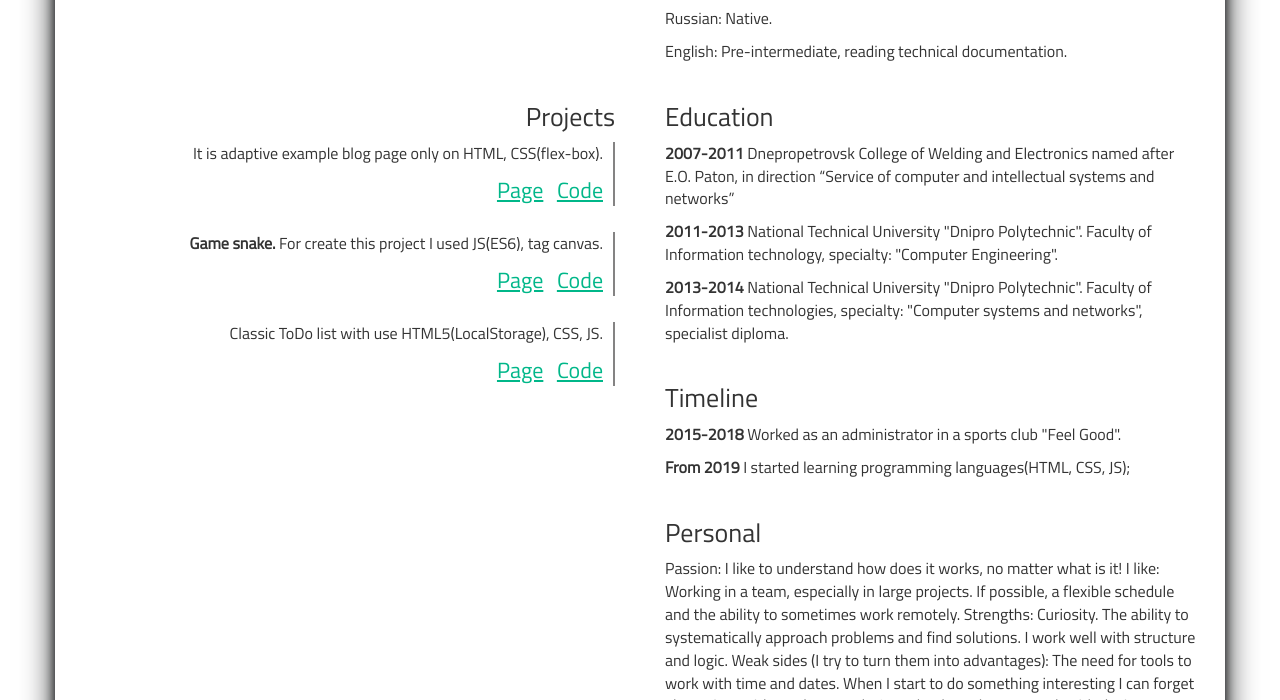
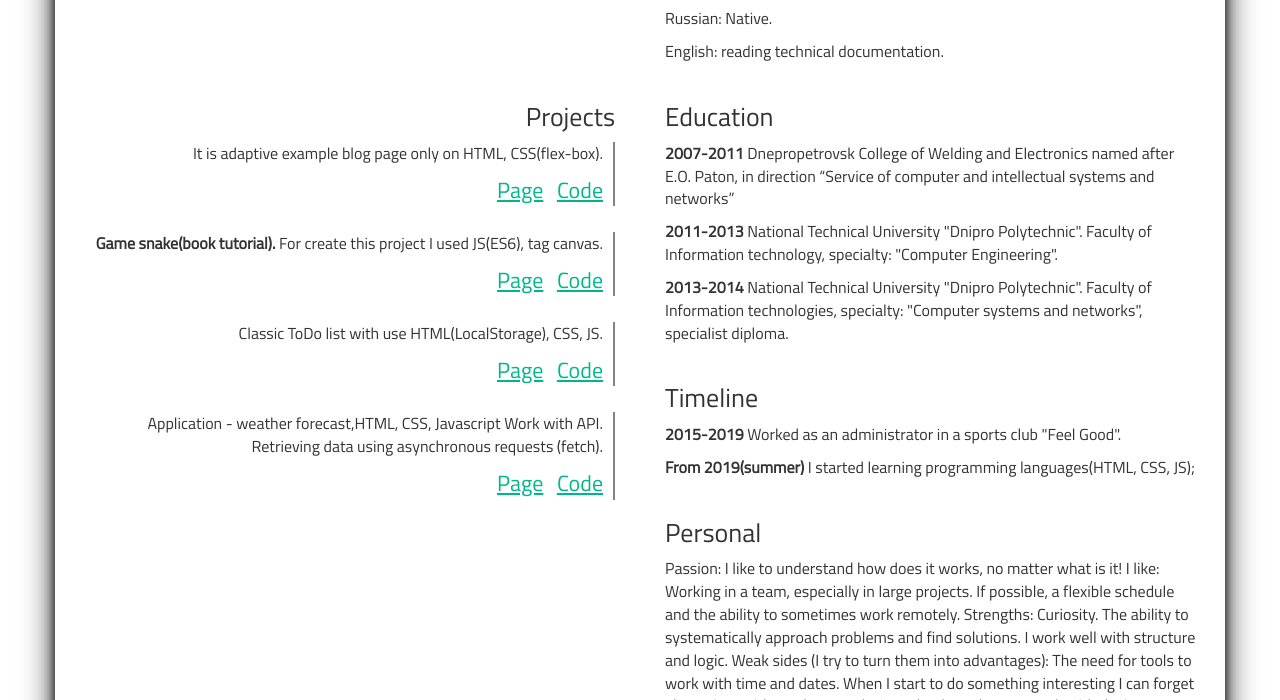
Before and after one commit to AndreyBaglai/Resume, a plain HTML site: page index.html in a window 1280 px wide. Shown: the part 571-1271 px from the top of the page. Drawn offline with Linux system fonts and the light colour scheme.

Commit message:
Add fancy-weather project

```diff
--- a/assets/css/media.css
+++ b/assets/css/media.css
@@ -1,4 +1,4 @@
-@media (max-width: 991.98px) {
+@media (max-width: 991px) {
     .header-text {
         font-size: 1em;
     }
@@ -33,3 +33,9 @@
         font-size: 0.8em;
     }
 }
+
+@media print {
+    .main-foto {
+        display: none;
+    }
+}
--- a/index.html
+++ b/index.html
@@ -48,7 +48,7 @@
                     </h2>
                     <p class="text-skills">
                         I have skills and experience in HTML / CSS (SCSS, LESS) / JS (ES6+).I also got acquainted with tools and technologies such as npm, Git, json.
-                        In my work, I used the IDE, such as Brackets, VSCode.
+                        In my work, I used the IDE, such as VSCode. Git, Github.
                     </p>
                 </div>
                 <div class="content-item">
@@ -57,7 +57,7 @@
                     </h2>
                     <p>Ukrainian: Native.</p>
                     <p>Russian: Native.</p>
-                    <p>English: Pre-intermediate, reading technical documentation.</p>
+                    <p>English: reading technical documentation.</p>
                 </div>
             </div>
         </div>
@@ -75,15 +75,23 @@
                     </div>
 
                     <div class="content-project">
-                        <p class="description-project"><strong>Game snake.</strong> For create this project I used JS(ES6), tag canvas.</p>
+                        <p class="description-project"><strong>Game snake(book tutorial).</strong> For create this project I used JS(ES6), tag canvas.</p>
                         <a href="https://andreybaglai.github.io/SnakeGame/" class="link-project" target="_blank">Page</a>
                         <a href="https://github.com/AndreyBaglai/SnakeGame" class="link-project" target="_blank">Code</a>
                     </div>
 
                     <div class="content-project">
-                        <p class="description-project">Classic ToDo list with use HTML5(LocalStorage), CSS, JS.</p>
+                        <p class="description-project">Classic ToDo list with use HTML(LocalStorage), CSS, JS.</p>
                         <a href="https://andreybaglai.github.io/ListTasks/" class="link-project" target="_blank">Page</a>
                         <a href="https://github.com/AndreyBaglai/ListTasks" class="link-project" target="_blank">Code</a>
+                    </div>
+
+                    <div class="content-project">
+                        <p class="description-project">Application - weather forecast,HTML, CSS, Javascript
+                            Work with API.
+                            Retrieving data using asynchronous requests (fetch).</p>
+                        <a href="https://andreybaglai.github.io/fancy-weather/" class="link-project" target="_blank">Page</a>
+                        <a href="https://github.com/AndreyBaglai/fancy-weather" class="link-project" target="_blank">Code</a>
                     </div>
 
                 </div>
@@ -113,10 +121,10 @@
                                 Timeline
                              </h2>
                             <p class="timeline-text">
-                                <strong>2015-2018</strong> Worked as an administrator in a sports club "Feel Good".
+                                <strong>2015-2019</strong> Worked as an administrator in a sports club "Feel Good".
                             </p>
                             <p class="education-text">
-                                <strong>From 2019</strong> I started learning programming languages(HTML, CSS, JS);
+                                <strong>From 2019(summer)</strong> I started learning programming languages(HTML, CSS, JS);
                             </p>
                     </div>
 
```
